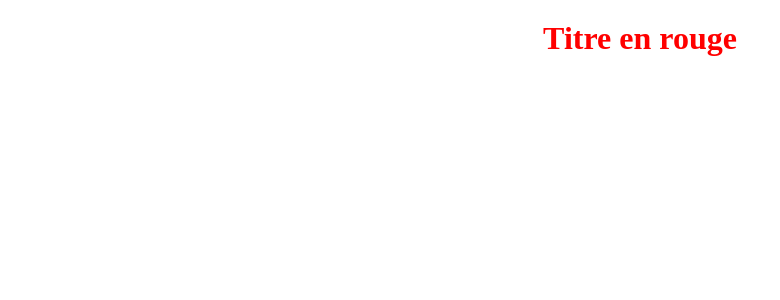
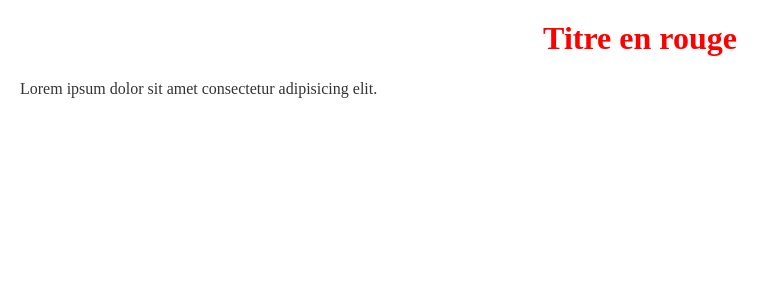
Before and after one commit to SergeGringo/apprentissage, a PHP site: page / in a window 1280 px wide. Shown: the top 300 px of the page, without its empty margins (0-780 px from the left). Run offline with PHP 8.4, Linux system fonts and the light colour scheme.

Commit message:
ajout de fichiers index.html et style.css

```diff
--- a/index.html
+++ b/index.html
@@ -10,6 +10,7 @@
 
 <body>
     <h1>Titre en rouge</h1>
+    <p>Lorem ipsum dolor sit amet consectetur adipisicing elit.</p>
 </body>
 
 </html>
--- a/style.css
+++ b/style.css
@@ -8,3 +8,9 @@ h1 {
   text-align: center;
   margin-top: 20px;
 }
+p {
+  font-size: 16px;
+  line-height: 1.5;
+  color: #333;
+  margin: 20px;
+}
```
